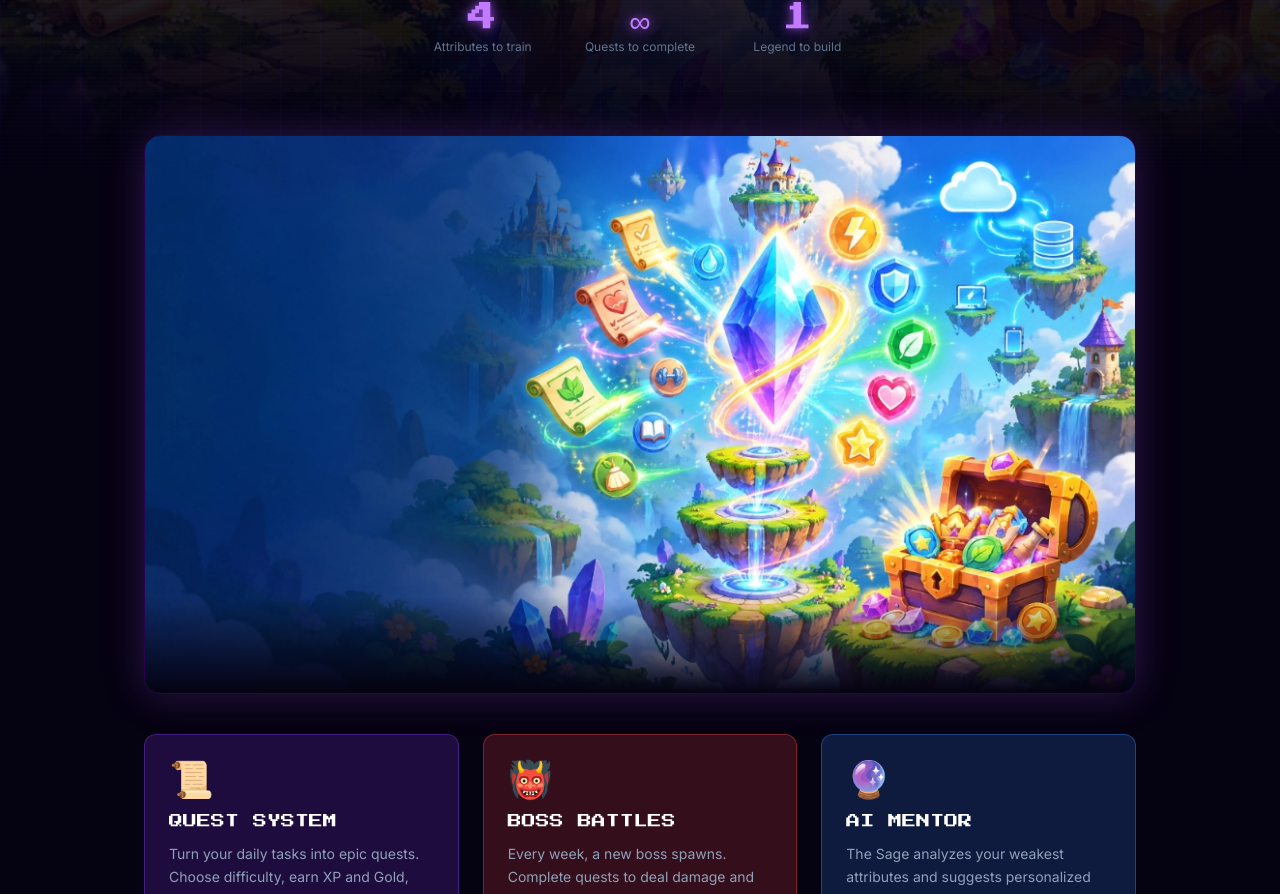
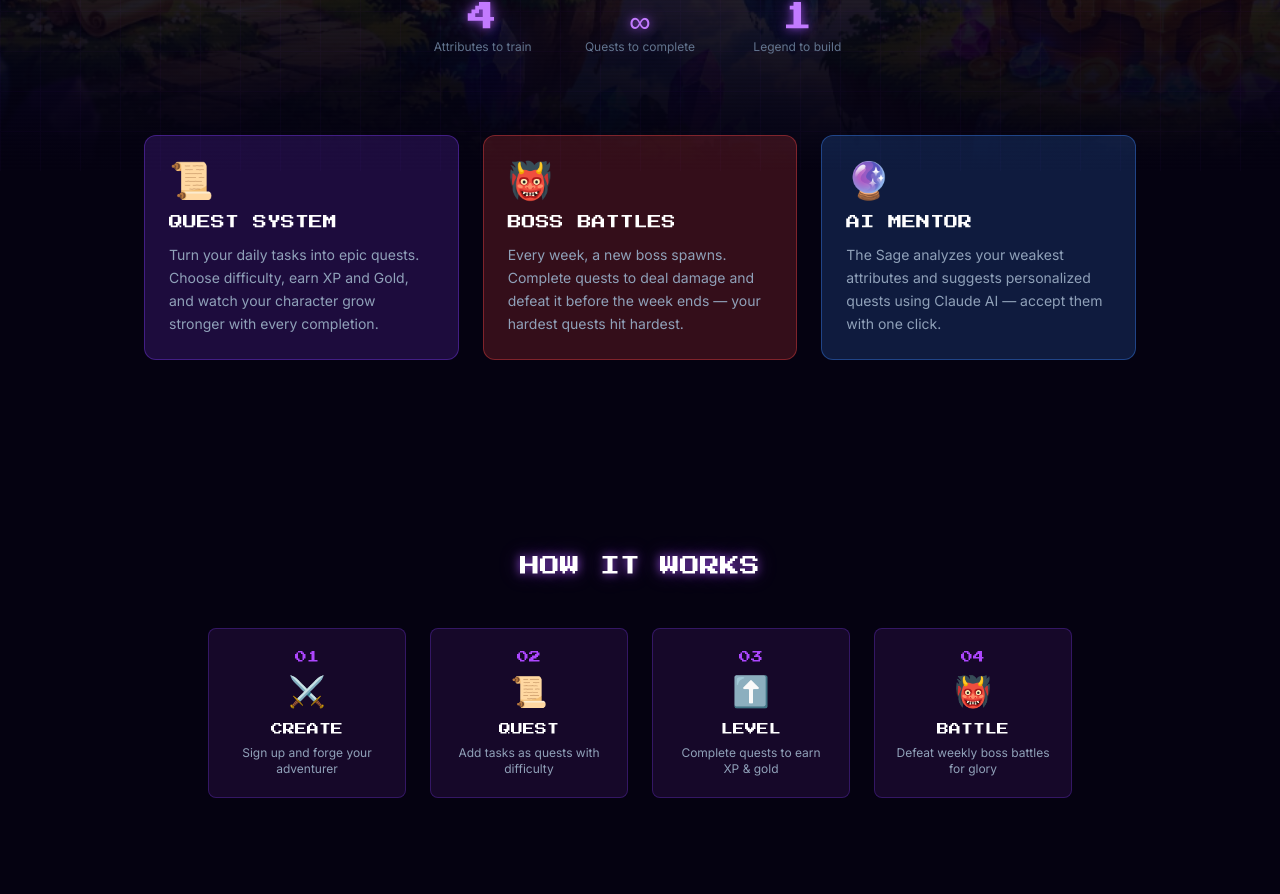
Before and after one commit to abhishek-deals/CHRONICLE, a Next.js app: page / in a window 1280 px wide. Shown: the part 629-1523 px from the top of the page. Built offline with nearby package versions, Linux system fonts and the light colour scheme.

Commit message:
Revert "feat: add features hero image to landing page features section"
This reverts commit e61b4f530f4a28a64a1670b2d98587019ae817f2.

```diff
--- a/src/app/page.tsx
+++ b/src/app/page.tsx
@@ -145,20 +145,6 @@ export default function LandingPage() {
             ))}
           </div>
 
-          {/* Features Hero Image */}
-          <div className="relative w-full rounded-2xl overflow-hidden mb-10 shadow-[0_0_40px_rgba(168,85,247,0.25)] border border-purple-700/30">
-            <Image
-              src="/features-hero.jpg"
-              alt="Chronicle Features — Quest System, Boss Battles, AI Mentor and more"
-              width={1200}
-              height={600}
-              className="w-full object-cover"
-              priority
-            />
-            {/* Bottom fade into cards */}
-            <div className="absolute inset-x-0 bottom-0 h-24 bg-gradient-to-t from-[#050211] to-transparent pointer-events-none" />
-          </div>
-
           {/* Feature cards */}
           <div className="grid grid-cols-1 sm:grid-cols-3 gap-6 text-left" aria-label="Features">
             {features.map((f, i) => (
```
Also changed, not shown: public/features-hero.jpg (deleted).
